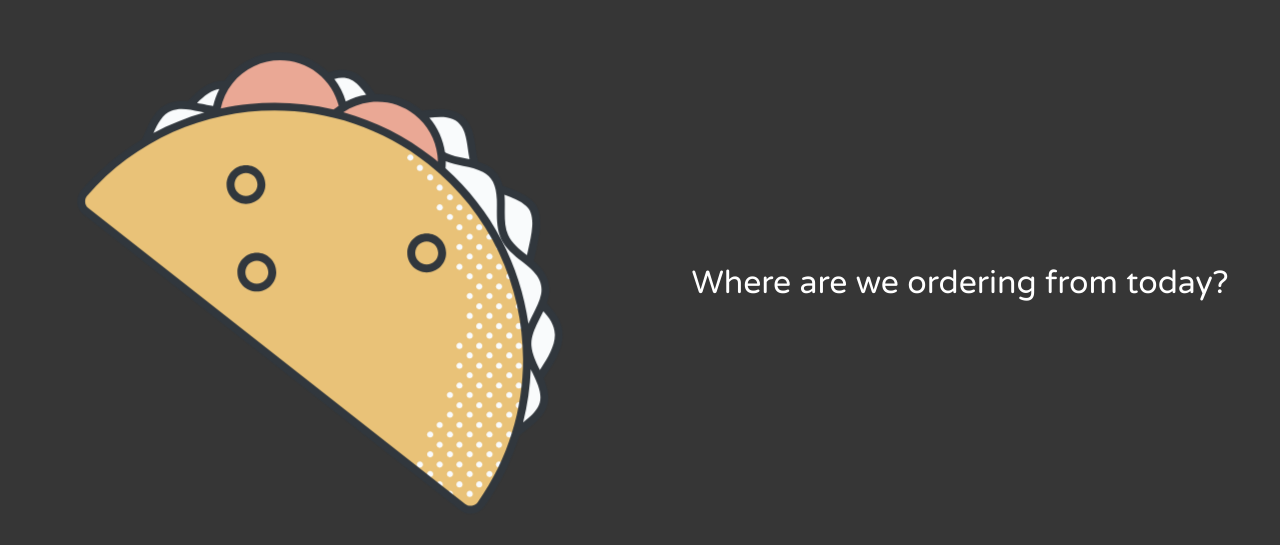
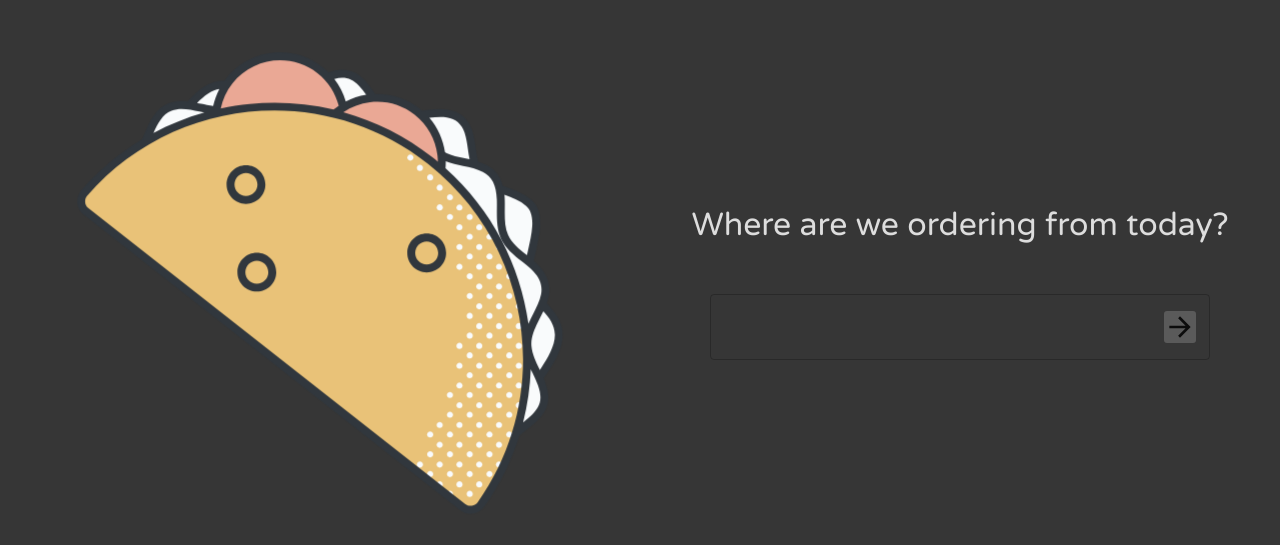
Before and after one commit to asif101/order-day, a React (Create React App) app: page / in a window 1280 px wide. Shown: the part 117-662 px from the top of the page. Built offline with nearby package versions, Linux system fonts and the light colour scheme.

Commit message:
added text input

```diff
--- a/package.json
+++ b/package.json
@@ -3,6 +3,8 @@
   "version": "0.1.0",
   "private": true,
   "dependencies": {
+    "@material-ui/core": "^4.11.0",
+    "@material-ui/icons": "^4.9.1",
     "@testing-library/jest-dom": "^4.2.4",
     "@testing-library/react": "^9.3.2",
     "@testing-library/user-event": "^7.1.2",
--- a/src/components/Intro/Intro.js
+++ b/src/components/Intro/Intro.js
@@ -1,8 +1,18 @@
-import React from 'react'
-import shawarma from '../../assets/images/shawarma.svg';
+import React, { useState } from 'react'
+import shawarma from '../../assets/images/shawarma.svg'
+import { OutlinedInput } from '@material-ui/core'
+import InputAdornment from '@material-ui/core/InputAdornment'
+import ArrowForwardIcon from '@material-ui/icons/ArrowForward'
 import './Intro.scss'
 
 const Intro = () => {
+
+    const [name, setName] = useState('')
+
+    const handleSubmit = () => {
+        console.log(name)
+    }
+
     return (
         <div className='Intro'>
             <div className='intro-image-container'>
@@ -10,6 +20,20 @@ const Intro = () => {
             </div>
             <div className='intro-text-container'>
                 <span>Where are we ordering from today?</span>
+                <OutlinedInput
+                    classes={{ root: 'intro-text-input', input: 'intro-text-input' }}
+                    variant="outlined"
+                    endAdornment={
+                        <InputAdornment position="end">
+                            <ArrowForwardIcon
+                                className={name === '' ? 'intro-submit-icon' : 'intro-submit-icon ready'}
+                                onClick={handleSubmit}
+                            />
+                        </InputAdornment>}
+                    value={name}
+                    onChange={e => { setName(e.target.value) }}
+                    onKeyPress={e => { if (e.key === 'Enter' && name !== '') handleSubmit() }}
+                />
             </div>
         </div>
     )
--- a/src/components/Intro/Intro.scss
+++ b/src/components/Intro/Intro.scss
@@ -24,10 +24,36 @@
     &>.intro-text-container {
         width: 50%;
         font-size: 2rem;
-        color: white;
+        color: #dddddd;
         display: flex;
+        flex-direction: column;
         justify-content: center;
         align-items: center;
+
+        &>.intro-text-input {
+            margin-top: 50px;
+            width: 500px;
+
+            & .intro-text-input {
+                color: #dddddd;
+                font-size: 1.5rem;
+            }
+
+            & .intro-submit-icon {
+                background-color: rgb(90, 90, 90);
+                width: 32px;
+                height: 32px;
+                border-radius: 3px;
+                pointer-events: none;
+                cursor: pointer;
+                transition: all 0.2s linear;
+
+                &.ready {
+                    background-color: #ff5d73;
+                    pointer-events: initial;
+                }
+            }
+        }
     }
 }
 
--- a/src/index.js
+++ b/src/index.js
@@ -1,12 +1,25 @@
 import React from 'react'
 import ReactDOM from 'react-dom'
+import { createMuiTheme } from '@material-ui/core/styles'
+import { ThemeProvider } from '@material-ui/styles'
 import './index.scss'
 import App from './App'
 import * as serviceWorker from './serviceWorker'
 
+const theme = createMuiTheme({
+  palette: {
+    primary: {
+      main: '#ff5d73'
+    }
+  }
+})
+
+
 ReactDOM.render(
   <React.StrictMode>
-    <App />
+    <ThemeProvider theme={theme}>
+      <App />
+    </ThemeProvider>
   </React.StrictMode>,
   document.getElementById('root')
 );
```
Also changed, not shown: 1 other file (tests, documents, lock files or other folders).
